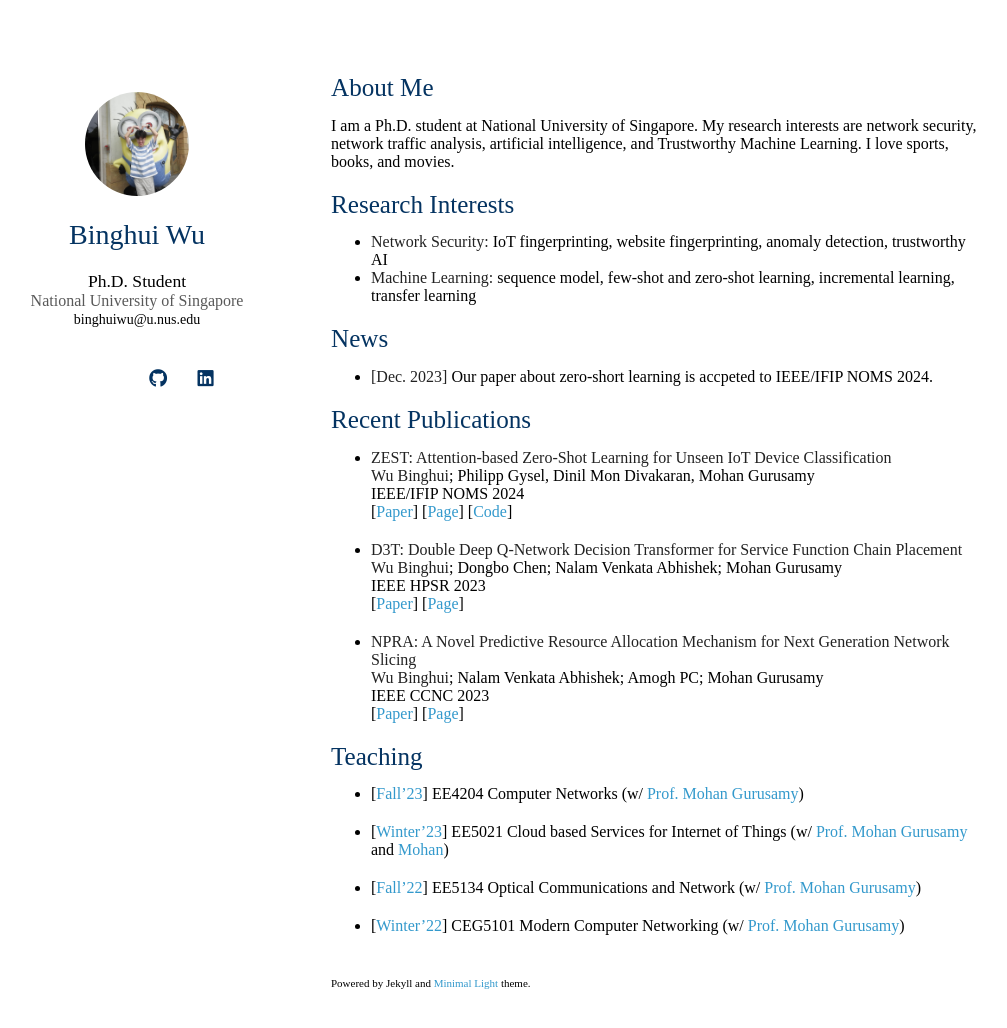
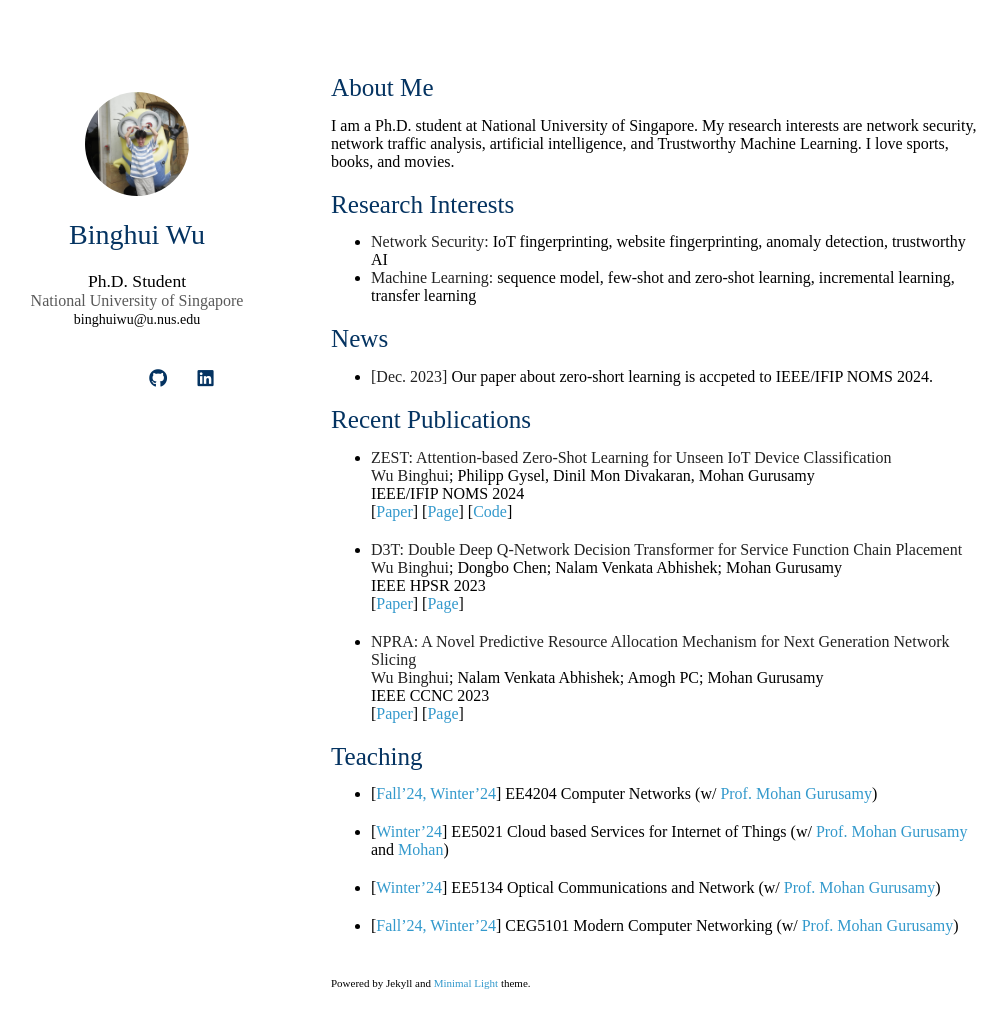
Before and after one commit to Binghui99/binghuiweb.github.io, a Jekyll site: the page built from index.md, in a window 1280 px wide and 1061 px high. Shown: the top 1028 px of the window, without its empty margins (139-1146 px from the left). Built offline with Jekyll 4.4.1, drawn with Linux system fonts in a browser that asks for light colours; nearby versions of some CDN libraries; some web fonts are replaced; a style sheet for code colours, icons or effects is not loaded; our own code applies the rules of GitHub Pages for plain Markdown files.

Commit message:
Update index.md

```diff
--- a/index.md
+++ b/index.md
@@ -53,12 +53,12 @@
 
 ## Teaching
 
-- [[Fall'23](https://drive.google.com/file/d/1mSUcTZn2I7Kp_Je31WSP0AV3YhfF4-hB/view?usp=drive_link)] EE4204 Computer Networks (w/ [Prof. Mohan Gurusamy](https://cde.nus.edu.sg/ece/staff/mohan-gurusamy/))
+- [[Fall'24, Winter'24](https://drive.google.com/file/d/1mSUcTZn2I7Kp_Je31WSP0AV3YhfF4-hB/view?usp=drive_link)] EE4204 Computer Networks (w/ [Prof. Mohan Gurusamy](https://cde.nus.edu.sg/ece/staff/mohan-gurusamy/))
 
-- [[Winter'23](https://drive.google.com/file/d/16x2lIx5ttwGbu8y4VfJ8j_kLSD7o8cO5/view?usp=share_link)]
+- [[Winter'24](https://drive.google.com/file/d/16x2lIx5ttwGbu8y4VfJ8j_kLSD7o8cO5/view?usp=share_link)]
 EE5021 Cloud based Services for Internet of Things (w/ [Prof. Mohan Gurusamy](https://cde.nus.edu.sg/ece/staff/mohan-gurusamy/) and [Mohan]([https://www.comp.nus.edu.sg/~jithin/](https://cde.nus.edu.sg/ece/staff/mohan-gurusamy/)))
 
-- [[Fall'22](https://drive.google.com/file/d/1eo8T4XvxonI7Ys2IoD19Ocn7yWvPeTZ_/view?usp=sharing)] EE5134 Optical Communications and Network (w/ [Prof. Mohan Gurusamy](https://cde.nus.edu.sg/ece/staff/mohan-gurusamy/))
+- [[Winter'24](https://drive.google.com/file/d/1eo8T4XvxonI7Ys2IoD19Ocn7yWvPeTZ_/view?usp=sharing)] EE5134 Optical Communications and Network (w/ [Prof. Mohan Gurusamy](https://cde.nus.edu.sg/ece/staff/mohan-gurusamy/))
 
-- [[Winter'22](https://drive.google.com/file/d/1zx438PuWai7zmdqEahyCVPN1RibwK1Qq/view?usp=sharing)]
+- [[Fall'24, Winter'24](https://drive.google.com/file/d/1zx438PuWai7zmdqEahyCVPN1RibwK1Qq/view?usp=sharing)]
 CEG5101 Modern Computer Networking (w/ [Prof. Mohan Gurusamy](https://cde.nus.edu.sg/ece/staff/mohan-gurusamy/))
```
